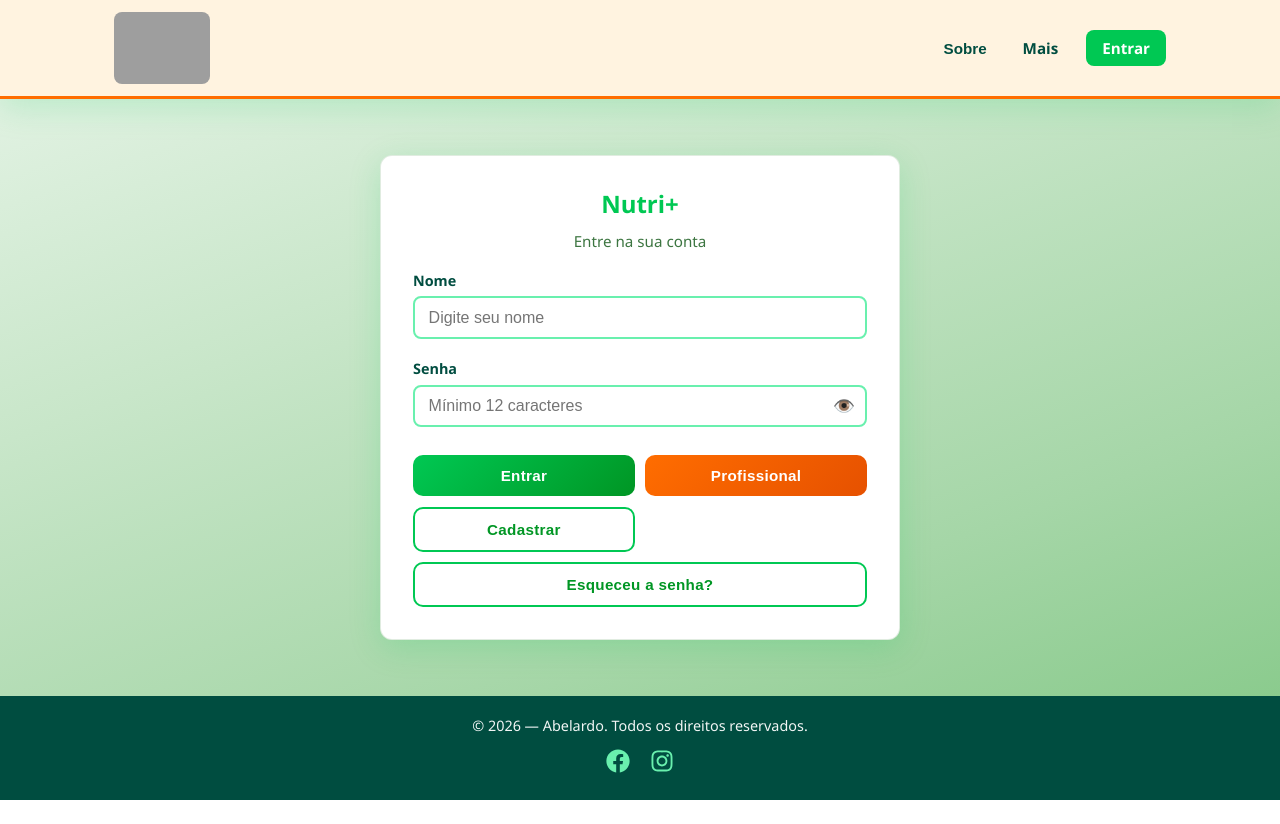
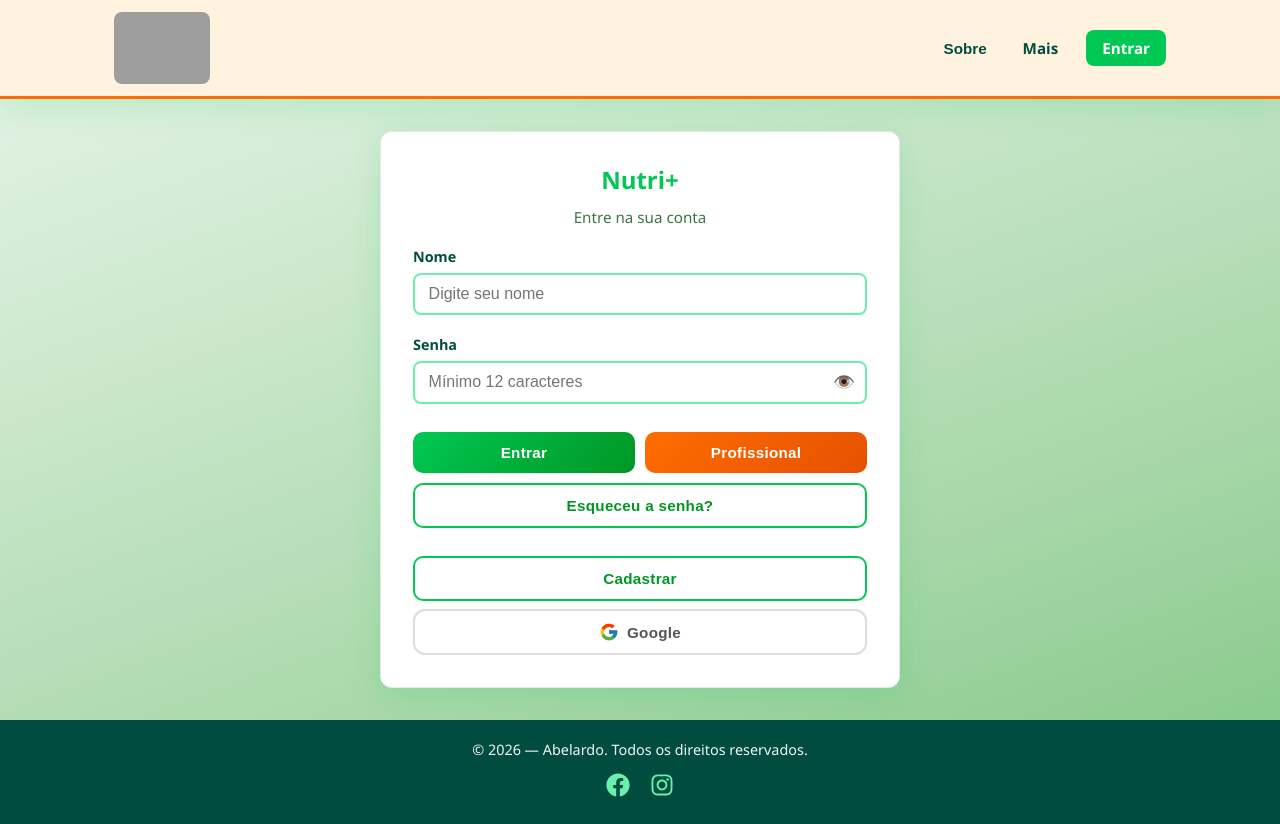
Before and after one commit to AbelardoDivino/Nutri_Plus, a React (Create React App) app in the folder frontend/nutri/: page / in a window 1280 px wide. Before the commit the page ends 800 px from the top, so only its background shows below. Built offline with nearby package versions, Linux system fonts and the light colour scheme; grey boxes are pictures that could not be loaded.

Commit message:
update login the google

```diff
--- a/frontend/nutri/package.json
+++ b/frontend/nutri/package.json
@@ -7,6 +7,7 @@
     "@testing-library/jest-dom": "^6.9.1",
     "@testing-library/react": "^16.3.2",
     "@testing-library/user-event": "^13.5.0",
+    "firebase": "^12.14.0",
     "jwt-decode": "^4.0.0",
     "react": "^19.2.5",
     "react-dom": "^19.2.5",
--- a/frontend/nutri/src/App.css
+++ b/frontend/nutri/src/App.css
@@ -627,3 +627,41 @@ body {
   opacity: 0.85;
   font-size: 0.8rem;
 }
+
+/* Google login */
+.divider {
+  display: flex;
+  align-items: center;
+  gap: 0.75rem;
+  margin: 1rem 0;
+  color: #999;
+  font-size: 0.85rem;
+}
+.divider::before,
+.divider::after {
+  content: "";
+  flex: 1;
+  height: 1px;
+  background: #ddd;
+}
+.btn-google {
+  display: flex;
+  align-items: center;
+  justify-content: center;
+  gap: 0.5rem;
+  width: 100%;
+  padding: 0.7rem 1rem;
+  border: 2px solid #ddd;
+  border-radius: var(--radius);
+  background: var(--white);
+  color: #555;
+  font-size: 0.95rem;
+  font-weight: 600;
+  cursor: pointer;
+  transition: all 0.2s;
+}
+.btn-google:hover {
+  border-color: #4285F4;
+  color: #4285F4;
+  box-shadow: 0 2px 8px rgba(66,133,244,0.15);
+}
--- a/frontend/nutri/src/components/Login.js
+++ b/frontend/nutri/src/components/Login.js
@@ -1,9 +1,34 @@
 import { useState } from "react";
+import { signInWithPopup } from "firebase/auth";
+import { auth, provider } from "../firebase";
+import { FcGoogle } from "react-icons/fc";
 
 function Login({ onLogin, onCadastrar, onRecuperarsenha }) {
   const [name, setName] = useState("");
   const [senha, setSenha] = useState("");
   const [mostrarSenha, setMostrarSenha] = useState(false);
+
+  async function loginGoogle() {
+    try {
+      const result = await signInWithPopup(auth, provider);
+      const user = result.user;
+      if (!user.email) {
+        alert("Não foi possível obter seu email do Google.");
+        return;
+      }
+      const res = await fetch(`http://localhost:3001/api/usuario/por-email/${encodeURIComponent(user.email)}`);
+      const dados = await res.json();
+      if (dados.sucesso) {
+        onLogin("usuario", dados.usuario);
+      } else {
+        alert(`Email ${user.email} não encontrado. Cadastre-se primeiro com esse email.`);
+      }
+    } catch (err) {
+      if (err.code !== "auth/popup-closed-by-user") {
+        alert("Erro ao entrar com Google: " + err.message);
+      }
+    }
+  }
 
   async function handlelogin(tipo) {
     if (senha.length < 8) {
@@ -77,9 +102,6 @@ function Login({ onLogin, onCadastrar, onRecuperarsenha }) {
         <button type="button" className="btn btn-accent" onClick={() => handlelogin("admin")}>
           Profissional
         </button>
-        <button type="button" className="btn btn-secondary" onClick={onCadastrar}>
-          Cadastrar
-        </button>
         <button
           type="button"
           className="btn btn-secondary btn-recuperar"
@@ -88,6 +110,15 @@ function Login({ onLogin, onCadastrar, onRecuperarsenha }) {
           Esqueceu a senha?
         </button>
       </div>
+
+      <div className="form-actions" style={{ display: "flex", gap: "0.5rem" }}>
+        <button type="button" className="btn btn-secondary" onClick={onCadastrar} style={{ flex: 1 }}>
+          Cadastrar
+        </button>
+        <button type="button" className="btn btn-google" onClick={loginGoogle} style={{ flex: 1 }}>
+          <FcGoogle size={20} /> Google
+        </button>
+      </div>
     </div>
   );
 }
--- /dev/null
+++ b/frontend/nutri/src/firebase.js
@@ -0,0 +1,17 @@
+import { initializeApp } from "firebase/app";
+import { getAuth, GoogleAuthProvider } from "firebase/auth";
+
+const firebaseConfig = {
+  apiKey: "AIzaSyDJoWcPr3f6MDazGrYYDM6YRY2NxQSGJn0",
+  authDomain: "tetris-effect-456314-e0.firebaseapp.com",
+  projectId: "tetris-effect-456314-e0",
+  storageBucket: "tetris-effect-456314-e0.firebasestorage.app",
+  messagingSenderId: "609824879295",
+  appId: "1:609824879295:web:deaebf610b9a54840e4c0a",
+};
+
+const app = initializeApp(firebaseConfig);
+
+export const auth = getAuth(app);
+export const provider = new GoogleAuthProvider();
+export default app;
```
Also changed, not shown: 2 other files (tests, documents, lock files or other folders).
